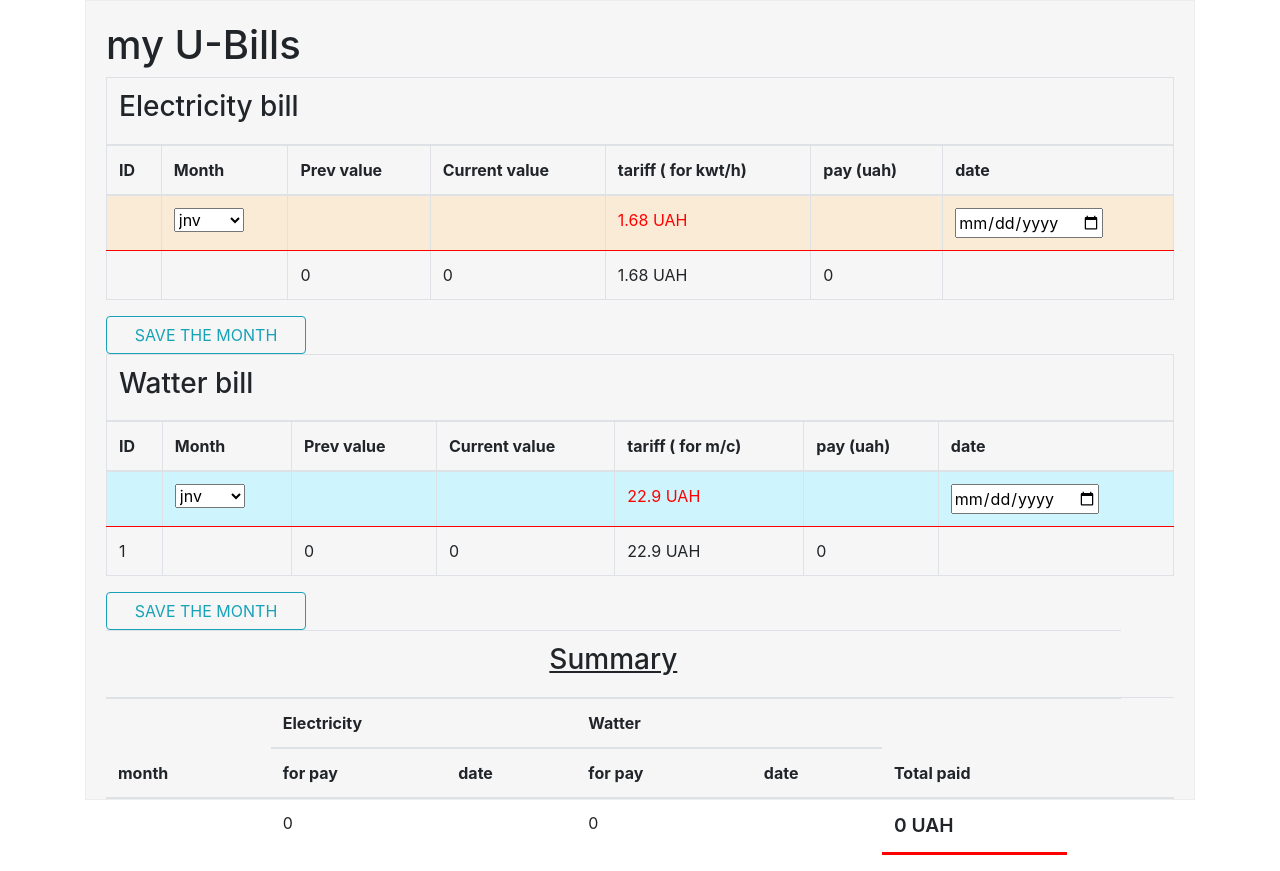
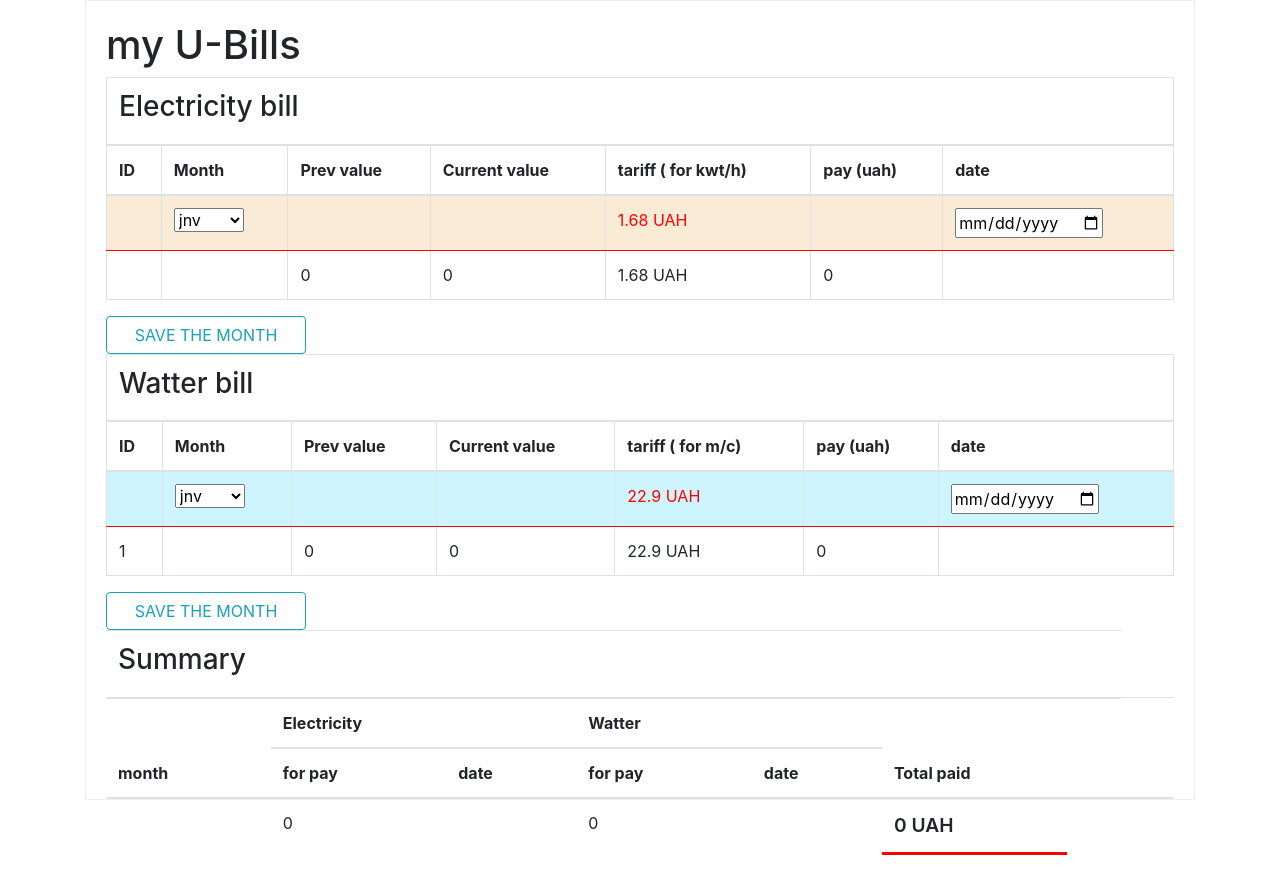
Before and after one commit to sovsianykov/ubills-app, a React (Create React App) app: page / in a window 1280 px wide. Built offline with nearby package versions, Linux system fonts and the light colour scheme.

Commit message:
Revert " last last commit1"
This reverts commit 7d2d3753

```diff
--- a/src/index.css
+++ b/src/index.css
@@ -1,7 +1,5 @@
 body {
   margin: 0;
-  background: #b0afaf;
-
   font-family: -apple-system, BlinkMacSystemFont, 'Segoe UI', 'Roboto', 'Oxygen',
     'Ubuntu', 'Cantarell', 'Fira Sans', 'Droid Sans', 'Helvetica Neue',
     sans-serif;
@@ -22,8 +20,6 @@ code {
   border: .1rem solid #eeeded;
   padding: 20px;
   height: 100vh;
-  background: #f6f6f6;
-
 }
 main.Xmlbuilder {
   display: flex;
@@ -33,7 +29,7 @@ main.Xmlbuilder {
  h2  {
   padding-top: 10px;
 }
-h3#s {
+h2#s {
   text-align: center;
   text-decoration: underline;
 }
@@ -61,6 +57,3 @@ tr.editW  td {
 ;
   color :  red;
 }
-.none {
-  display: none;
-}
```
